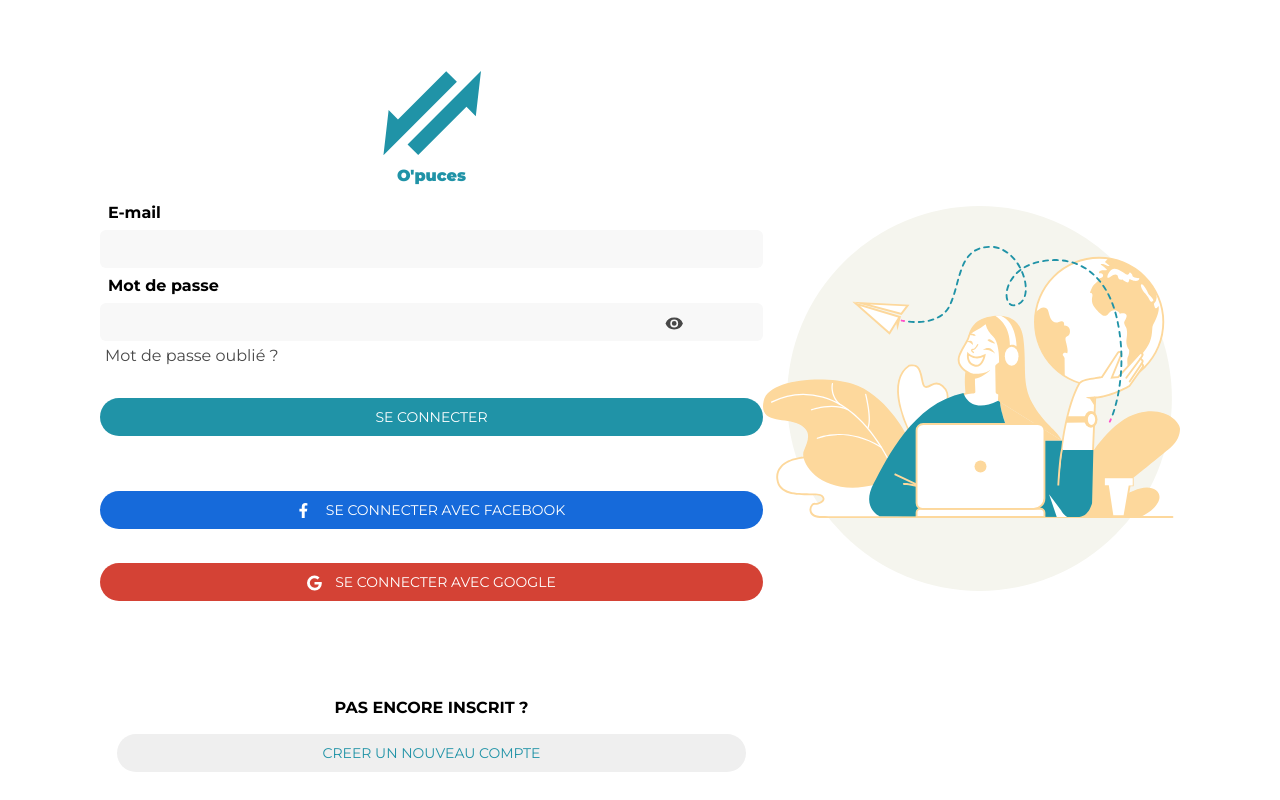
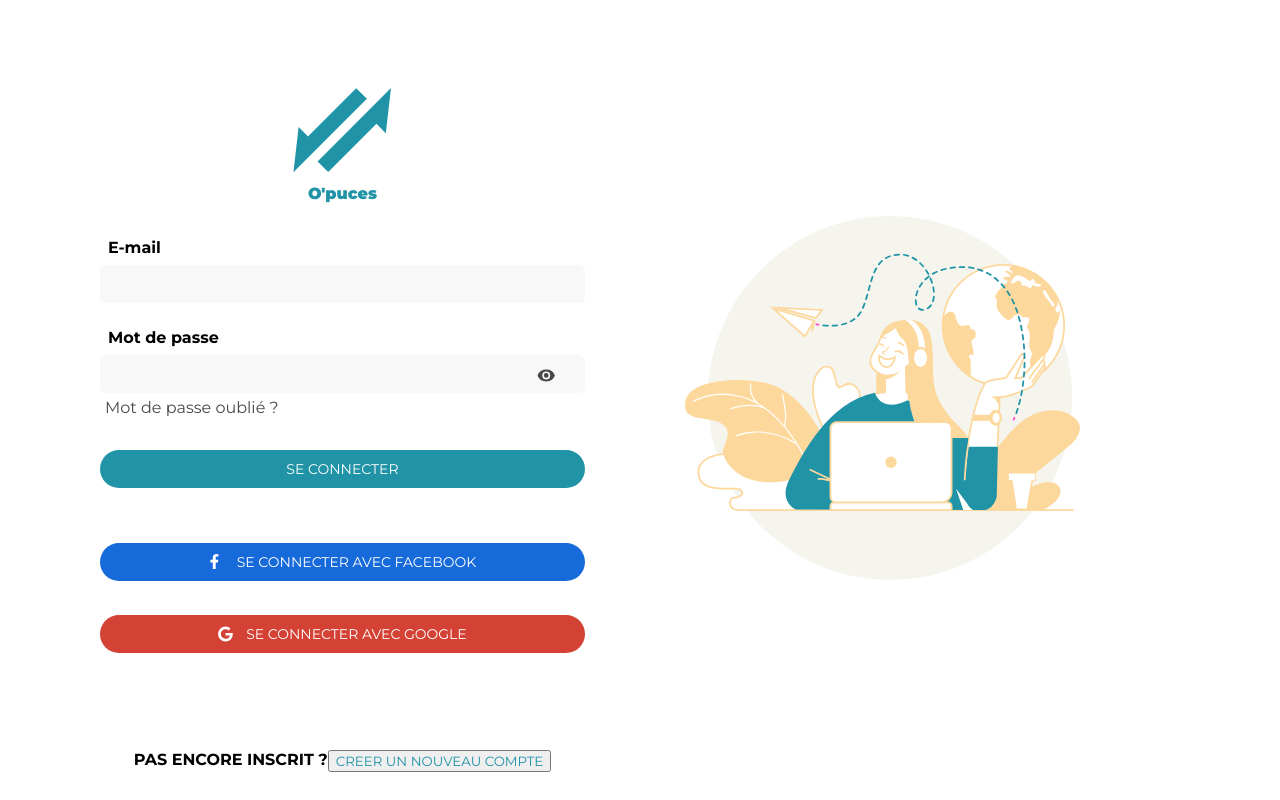
Before and after one commit to Gaetan-CRISTINA/Projet-OPuces-Front, a Vue app in the folder opuces/: page /login-form in a window 1280 px wide. Built offline with nearby package versions, Linux system fonts and the light colour scheme.

Commit message:
end of register and login's pages

```diff
--- a/opuces/src/components/organisms/PageLoginMobile.vue
+++ b/opuces/src/components/organisms/PageLoginMobile.vue
@@ -6,7 +6,7 @@
           <Logo />
           <h1>O'puces</h1>
         </div>
-
+        <form>
         <h6>E-mail</h6>
         <input type="email" name="email" class="email" />
 
@@ -17,18 +17,19 @@
           </svg>
           <input type="password" name="password" class="password" />
         </label>
+        </form>
 
         <a href="#">Mot de passe oublié ?</a>
-        <button href="#" class="button connect">SE CONNECTER</button>
+        <button href="#" class="--button connect">SE CONNECTER</button>
 
-        <button class="button facebook">
+        <button class="--button facebook">
           <svg class="icon icon-facebook">
             <use xlink:href="#icon-facebook"></use>
           </svg>
           SE CONNECTER AVEC FACEBOOK
         </button>
 
-        <button href="#" class="button google">
+        <button href="#" class="--button google">
           <svg class="icon icon-google">
             <use xlink:href="#icon-google"></use></svg
           >SE CONNECTER AVEC GOOGLE
@@ -36,7 +37,7 @@
 
         <div class="new-account">
           <h5>PAS ENCORE INSCRIT ?</h5>
-          <button href="#" class="button">CREER UN NOUVEAU COMPTE</button>
+          <button href="#" class="*-button">CREER UN NOUVEAU COMPTE</button>
         </div>
          <svg class="spritesheet">
         <symbol id="icon-eye" viewBox="0 0 32 32">
@@ -81,6 +82,7 @@
 <script>
 import Logo from "../atoms/Logo";
 import IllusPlane from "../atoms/IllusPlane";
+
 export default {
   name: "PageLoginMobile",
   components: {
@@ -128,7 +130,7 @@ export default {
       font-weight: 900;
       font-size: 22px;
     }
-    .button {
+    .--button {
     border-radius: 19px;
     padding: 1px;
     width: 345px;
@@ -143,9 +145,12 @@ export default {
     font-size:14px;
     font-weight:900px;
     }
-    .button svg {
+    .--button svg {
       position: relative;
       top:6.5px;
+    }
+    .--button:focus {
+     display:none;
     }
     h6 {
     padding: 15px 0 15px 0;
@@ -191,10 +196,10 @@ export default {
     }
     label > .icon {
       position: absolute;
-      top: 70%;
-      left:95%;
+  top: 95%;
+  left: 90%;
   transform: translateY(-60%);
-      color: #484848;
+  color: #484848
     }
     label > input {
       padding-right: calc(1em + 10px + 8px); /* icon width + icon padding-left + desired separation*/
@@ -205,6 +210,7 @@ export default {
     }
     .eye-label {
       display:flex;
+
       align-items: center;
       width:100%;
     }
@@ -229,34 +235,56 @@ export default {
     .main-container {
       width: 720px;
     }
+    .right {
+  display:none;
+}
   }
   @media screen and (min-width: 992px) {
     .main-container {
       width: 960px;
+    }
+    .right {
+  display:none;
 }
   }
   @media screen and (min-width: 1200px) {
     .main-container {
       width: 1140px;
     }
-    .connexion {
-      display:flex;
-      align-items: center;
-      height:100vh;
-    }
     .right {
       display: block;
-      margin:auto;
+      width:100%;
+      padding:100px;
     }
     .IllusPlane img {
-      height:417px;
-      width:417px;
+      height:100%;
+      width:100%;
     }
+
 
   }
   @media screen and (min-width: 1400px) {
     .main-container {
       width: 1320px;
     }
+    .connexion {
+      display:flex;
+      align-items: center;
+      justify-content: space-between;
+      height:100vh;
+    }
+    .right {
+      display: block;
+      width:100%;
+      padding:100px;
+    }
+    .left{
+      margin-right: auto;
+
+    }
+    .IllusPlane img {
+      height:100%;
+      width:100%;
+    }
   }
 </style>
--- a/opuces/src/components/organisms/PageRegister.vue
+++ b/opuces/src/components/organisms/PageRegister.vue
@@ -6,12 +6,15 @@
           <Logo />
           <h1>O'puces</h1>
         </div>
+        <form>
           <h6>Nom</h6>
-        <input type="email" name="email" class="email" />
-
+          <label>
+          <input type="text" id="name" name="name" class="email"><br>
+          </label>
           <h6>Email</h6>
-        <input type="password" name="password" class="password" />
-
+          <label>
+          <input type="text" id="Email" name="Email">
+          </label>
           <h6>Mot de passe</h6>
         <label class="eye-label">
           <svg class="icon icon-eye">
@@ -19,16 +22,17 @@
           </svg>
           <input type="password" name="password" class="password" />
         </label>
-
-        <h6>Confirmation du mot de passe</h6>
+          <h6>Mot de passe</h6>
         <label class="eye-label">
           <svg class="icon icon-eye">
             <use xlink:href="#icon-eye"></use>
           </svg>
           <input type="password" name="password" class="password" />
         </label>
+        </form>
 
-        <button href="#" class="button connect">SE CONNECTER</button>
+
+        <button href="#" class="--button connect">SE CONNECTER</button>
       </div>
 
       <svg class="spritesheet">
@@ -43,9 +47,9 @@
 
       <div class="right">
         <div class="Desktop">
-        <IllusDesk />
-        <IllusFLowers />
-        <IllusLamp />
+          <div class="IllusDesk"><IllusDesk /></div>
+          <div class="IllusFLowers"><IllusFLowers /></div>
+          <div class="IllusLamp"><IllusLamp /></div>
         </div>
       </div>
     </div>
@@ -55,6 +59,7 @@
 
 
 <script>
+import Logo from "../atoms/Logo"
 import IllusFLowers from "../atoms/IllusFLowers";
 import IllusDesk from "../atoms/IllusDesk";
 import IllusLamp from "../atoms/IllusLamp";
@@ -62,6 +67,7 @@ import IllusLamp from "../atoms/IllusLamp";
 export default {
   name: "PageRegister",
   components: {
+    Logo,
     IllusDesk,
     IllusFLowers,
     IllusLamp,
@@ -96,7 +102,13 @@ export default {
   flex-direction: column;
   align-items: center;
   justify-content: center;
+  width: 100%;
+}
+form {
   width:100%;
+}
+.left h6{
+  margin-top:25px;
 }
 h1 {
   position: absolute;
@@ -104,7 +116,7 @@ h1 {
   font-weight: 900;
   font-size: 22px;
 }
-.button {
+.--button {
   border-radius: 19px;
   padding: 1px;
   width: 345px;
@@ -119,7 +131,7 @@ h1 {
   font-size: 14px;
   font-weight: 900px;
 }
-.button svg {
+.--button svg {
   position: relative;
   top: 6.5px;
 }
@@ -143,7 +155,7 @@ label {
 label > .icon {
   position: absolute;
   top: 70%;
-  left: 85%;
+  left: 90%;
   transform: translateY(-60%);
   color: #484848;
 }
@@ -200,9 +212,22 @@ input:focus {
     display: block;
     margin: auto;
   }
-  .Desktop img {
+  .Desktop {
+    position: relative;
+  }
+  .IllusDesk img {
+    position: absolute;
     height: 417px;
     width: 417px;
+    top:-140px;
+  }
+  .IllusFLowers img {
+  position: absolute;
+  top:120px; left:-55px;
+  }
+  .IllusLamp img {
+    position: absolute;
+  top: -290px; left: 250px;
   }
 }
 @media screen and (min-width: 1400px) {
```
Also changed, not shown: opuces/src/views/404.vue (added, +21 -0 lines), opuces/src/components/organisms/ErrorPage.vue (added). Lines whose indentation alone changed are shown as unchanged.
